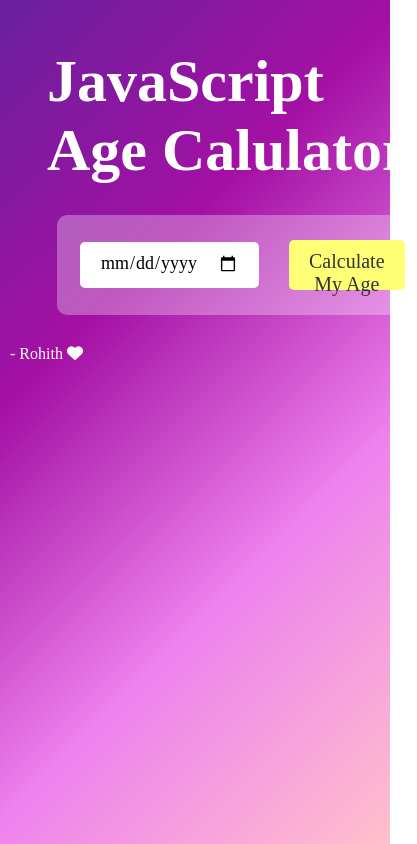
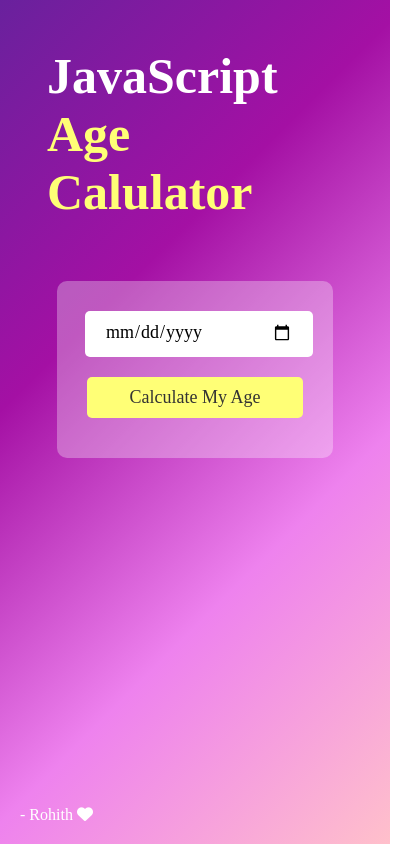
Before and after one commit to rohith-5/Code-Alpha-Internship-Level-1-Age-Calculator, a plain HTML site: page index.html in a window 390 px wide. Shown: the whole page, 417 px wide, since content can reach past the window. Drawn offline with Linux system fonts and the light colour scheme; some icons are missing.

Commit message:
style.css

```diff
--- a/style.css
+++ b/style.css
@@ -1,48 +1,81 @@
-*{
-    margin:0;
+* {
+    margin: 0;
     padding: 0;
     font-family: 'Poppins', sans- serif;
     box-sizing: border-box;
 }
-.container{
-    width:100%;
+
+.container {
+    width: 100%;
     min-height: 100vh;
-    background:linear-gradient(135deg, rgb(105, 33, 157), rgb(164, 16, 164), violet, pink);
-    color:#fff;
+    background: linear-gradient(135deg, rgb(105, 33, 157), rgb(164, 16, 164), violet, pink);
+    color: #fff;
     padding: 10px;
+    position: relative;
+    display: flex;
 }
-.calculator{
+.container p {
+    position: absolute;
+    align-self: end;
+    margin-left: 10px;
+    margin-bottom: 10px;
+}
+
+.calculator {
     width: 100%;
-    max-width:600px;
-    margin-left:10%;
+    max-width: 600px;
+    margin-left: 10%;
     margin-top: 10%;
 }
-.calculator h1{
+
+
+.calculator h1 {
     font-size: 60px;
 }
-.caslculator h1 span{
-    color:#ffff76;
+
+.calculator h1 span {
+    color: #ffff76;
 }
-.input-box{
+
+.input-box {
     margin: 30px 10px;
-    padding : 5px;
+    padding: 5px;
     border-radius: 10px;
-    background: rgba(255,255,255,0.3);
-    display:flex;
-    align-items:center;
+    background: rgba(255, 255, 255, 0.3);
+    display: flex;
+    align-items: center;
 }
-.input-box input{
-    flex:1;
-    margin-left:18px;
-    margin-right:10px;
+
+@media (max-width: 768px) {
+    .calculator {
+        width: 80%;
+    }
+
+    .calculator h1 {
+        font-size: 50px;
+        margin-bottom: 60px;
+    }
+
+    .input-box {
+        display: grid;
+        padding: 30px 10px 20px 10px;
+    }
+}
+
+
+.input-box input {
+    flex: 1;
+    margin-left: 18px;
+    margin-right: 10px;
     padding: 10px 20px 13px 20px;
-    border:0;
+    border: 0;
     outline: 0;
     font-size: 18px;
     border-radius: 5px;
     position: relative;
 }
-.input-box button{
+
+.input-box button {
     height: 50px;
     background: #ffff76;
     border: 0;
@@ -50,14 +83,22 @@
     padding: 10px 20px;
     border-radius: 5px;
     font-size: 20px;
-    color:#333;
+    color: #333;
     margin: 20px;
-    cursor:pointer;
+    cursor: pointer;
 }
 
-#res{
+@media (max-width: 768px) {
+    .input-box button {
+        font-size: 18px;
+        height: auto;
+    }
+}
+
+#res {
     font-size: 20px;
 }
-#res span{
+
+#res span {
     color: #ffff76;
 }
```
